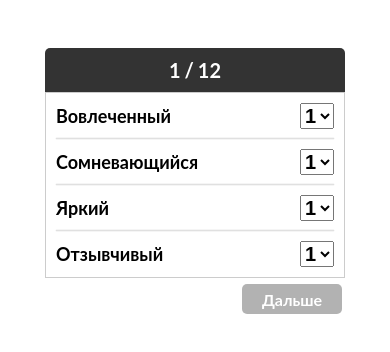
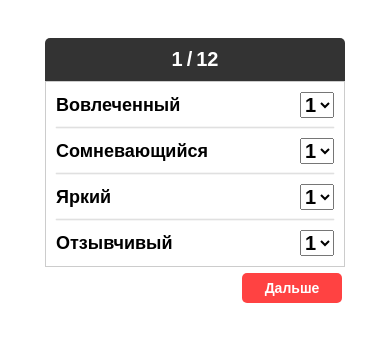
Before and after one commit to XoMka17/paei_test, a plain HTML site: page index.html in a window 390 px wide. Drawn offline with nearby package versions, Linux system fonts and the light colour scheme.

Commit message:
Fixed a text and a version for mobile phone

```diff
--- a/index.html
+++ b/index.html
@@ -14,7 +14,7 @@
 
 <style>
     span, p, div {
-        font-family: 'Lato', sans-serif;
+        font-family: 'Montserrat',Arial,sans-serif;
     }
 
     .paei {
@@ -22,7 +22,7 @@
         align-items: center;
         justify-content: center;
 
-        padding: 40px 25px;
+        padding: 30px 8px 60px;
     }
 
     .paei__container {
@@ -74,6 +74,7 @@
 
     .paei__list, .paei__results {
         min-width: 300px;
+        min-width: 550px;
         width: 100%;
 
         box-sizing: border-box;
@@ -136,11 +137,11 @@
         justify-content: center;
 
         min-width: 100px;
-        height: 30px;
+        min-height: 30px;
 
         box-sizing: border-box;
         margin: 1px;
-        padding: 5px 10px;
+        padding: 5px 6px;
 
         color: white;
         font-size: 16px;
@@ -157,15 +158,28 @@
     .paei__bottom span.paei__botton-next {
         margin-left: auto;
     }
+    .paei__bottom span.paei__botton-next, .paei__bottom span.paei__botton-finish {
+        background: #ff0303BF;
+    }
 
 
     .paei__bottom span:hover {
         background: rgba(0, 0, 0, 0.8);
     }
 
-    @media (min-width: 960px) {
+    @media (max-width: 960px) {
         .paei__list, .paei__results {
-            min-width: 550px;
+            min-width: 350px;
+        }
+    }
+
+    @media (max-width: 390px) {
+        .paei__list, .paei__results {
+            min-width: 300px;
+        }
+
+        .paei__bottom span {
+            font-size: 14px;
         }
     }
 </style>
@@ -676,7 +690,7 @@
 
             <div class="paei__bottom">
                 <span class="j-paei-previous" style="display: none">Назад</span>
-                <span class="j-paei-finish" style="display: none">Определить тип личности</span>
+                <span class="j-paei-finish paei__botton-finish" style="display: none">Определить тип личности</span>
                 <span class="j-paei-next paei__botton-next">Дальше</span>
                 <span class="j-paei-refresh" style="display: none">Попробовать ещё раз</span>
             </div>
@@ -686,7 +700,6 @@
             </div>
         </div>
     </div>
-
 </div>
 
 <script src="https://code.jquery.com/jquery-3.6.0.min.js" integrity="sha256-/xUj+3OJU5yExlq6GSYGSHk7tPXikynS7ogEvDej/m4=" crossorigin="anonymous"></script>
```
